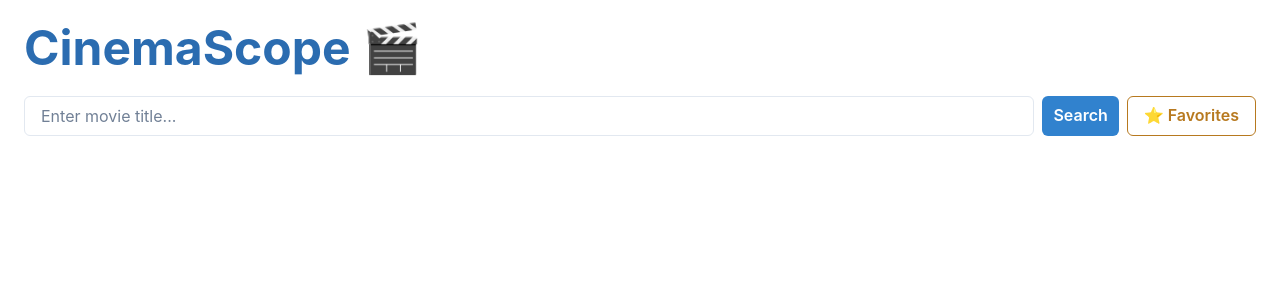
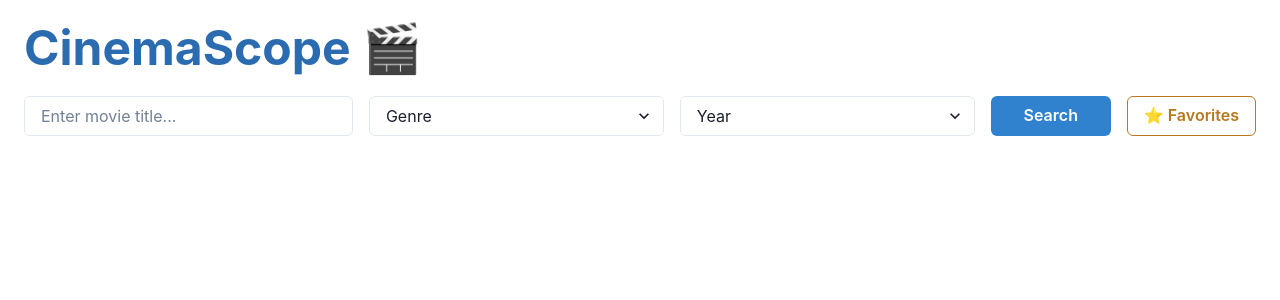
Before and after one commit to glovas96/cinema-scope, a Next.js app: page / in a window 1280 px wide. Shown: the top 300 px of the page. Built offline with nearby package versions, Linux system fonts and the light colour scheme.

Commit message:
feat(search): add filters by genre and year

```diff
--- a/src/app/components/HomePage.jsx
+++ b/src/app/components/HomePage.jsx
@@ -1,27 +1,62 @@
+// app/components/HomePage.jsx
 'use client';
 import { useState } from 'react';
-import { Heading, Button, Input, VStack, HStack, Image, Text, Skeleton, useToast } from '@chakra-ui/react';
+import {
+    Heading,
+    Button,
+    Input,
+    VStack,
+    HStack,
+    Image,
+    Text,
+    Skeleton,
+    Select,
+    useToast,
+} from '@chakra-ui/react';
 import Link from 'next/link';
 
 export default function HomePage() {
-    const [query, setQuery] = useState('');
-    const [movies, setMovies] = useState([]);
-    const [loading, setLoading] = useState(false); // new state
-    const toast = useToast(); // for notifications
+    // --- State management ---
+    const [query, setQuery] = useState('');     // search query
+    const [movies, setMovies] = useState([]);  // movies with details
+    const [loading, setLoading] = useState(false); // skeleton state
+    const [genre, setGenre] = useState('');    // filter by genre
+    const [year, setYear] = useState('');      // filter by year
+    const toast = useToast();                  // notifications
 
+    // --- Search handler ---
     const handleSearch = async () => {
         setLoading(true); // show skeleton
         try {
+            // 1. Search by title (basic data only)
             const res = await fetch(
                 `${process.env.NEXT_PUBLIC_OMDB_API_URL}/?apikey=${process.env.NEXT_PUBLIC_OMDB_API_KEY}&s=${query}&type=movie`
             );
             const data = await res.json();
-            setMovies(data.Search || []);
+            const baseResults = data.Search || [];
+
+            // 2. Fetch details for each imdbID (to get Genre/Year)
+            const details = await Promise.all(
+                baseResults.map((m) =>
+                    fetch(
+                        `${process.env.NEXT_PUBLIC_OMDB_API_URL}/?apikey=${process.env.NEXT_PUBLIC_OMDB_API_KEY}&i=${m.imdbID}`
+                    ).then((r) => r.json())
+                )
+            );
+
+            // 3. Apply filters (genre + year)
+            const filtered = details.filter(
+                (m) =>
+                    (!genre || m.Genre?.includes(genre)) &&
+                    (!year || m.Year === String(year))
+            );
+
+            setMovies(filtered); // save results
 
             // success toast
             toast({
                 title: 'Search complete',
-                description: `${data.Search?.length || 0} movies found`,
+                description: `${filtered.length} movies found`,
                 status: 'success',
                 duration: 2000,
                 isClosable: true,
@@ -40,11 +75,6 @@ export default function HomePage() {
         }
     };
 
-    const uniqueMovies = movies.filter(
-        (movie, index, self) =>
-            index === self.findIndex((m) => m.imdbID === movie.imdbID)
-    );
-
     return (
         <VStack spacing={6} align="stretch" p={6}>
             {/* Title */}
@@ -52,18 +82,52 @@ export default function HomePage() {
                 CinemaScope 🎬
             </Heading>
 
-            {/* Search input + button */}
-            <HStack>
+            {/* Search input + filters + buttons */}
+            <HStack spacing={4} align="stretch">
+                {/* Input field */}
                 <Input
+                    flex="1"
                     placeholder="Enter movie title..."
                     value={query}
                     onChange={(e) => setQuery(e.target.value)}
                 />
-                <Button colorScheme="blue" onClick={handleSearch}>
+
+                {/* Genre filter */}
+                <Select flex="1" placeholder="Genre" value={genre} onChange={(e) => setGenre(e.target.value)}>
+                    <option value="Action">Action</option>
+                    <option value="Comedy">Comedy</option>
+                    <option value="Drama">Drama</option>
+                    <option value="Horror">Horror</option>
+                    <option value="Sci-Fi">Sci-Fi</option>
+                </Select>
+
+                {/* Year filter */}
+                <Select flex="1" placeholder="Year" value={year} onChange={(e) => setYear(e.target.value)}>
+                    {Array.from({ length: 30 }, (_, i) => {
+                        const y = 2025 - i;
+                        return (
+                            <option key={y} value={y}>
+                                {y}
+                            </option>
+                        );
+                    })}
+                </Select>
+
+                {/* Search button */}
+                <Button
+                    colorScheme="blue"
+                    onClick={handleSearch}
+                    minW="120px"
+                    flexShrink={0} // prevent shrinking
+                >
                     Search
                 </Button>
+
+                {/* Favorites button */}
                 <Link href="/favorites">
-                    <Button colorScheme="yellow" variant="outline">⭐ Favorites</Button>
+                    <Button colorScheme="yellow" variant="outline" minW="120px" flexShrink={0}>
+                        ⭐ Favorites
+                    </Button>
                 </Link>
             </HStack>
 
@@ -75,7 +139,7 @@ export default function HomePage() {
                         <Skeleton key={i} height="100px" borderRadius="md" />
                     ))
                 ) : (
-                    uniqueMovies.map((m) => (
+                    movies.map((m) => (
                         <Link href={`/movie/${m.imdbID}`} key={m.imdbID}>
                             <HStack spacing={4} borderWidth="1px" borderRadius="md" p={3}>
                                 {/* Poster image */}
@@ -86,10 +150,11 @@ export default function HomePage() {
                                     objectFit="cover"
                                     borderRadius="md"
                                 />
-                                {/* Movie title + year */}
+                                {/* Movie info */}
                                 <VStack align="start" spacing={1}>
                                     <Text fontWeight="bold">{m.Title}</Text>
                                     <Text color="gray.500">{m.Year}</Text>
+                                    <Text color="gray.600">{m.Genre}</Text>
                                 </VStack>
                             </HStack>
                         </Link>
```
